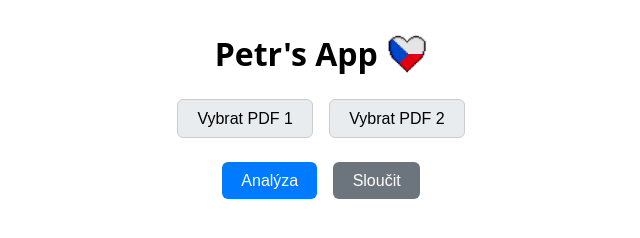
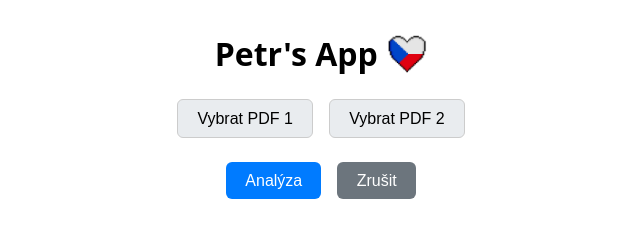
Before and after one commit to a-c-0/PDF-Analyser, a plain HTML site: page index.html in a window 1280 px wide. Shown: the full height of the page, 319-959 px from the left. Drawn offline with Linux system fonts and the light colour scheme.

Commit message:
Change button text from 'Sloučit' to 'Zrušit'

```diff
--- a/index.html
+++ b/index.html
@@ -131,7 +131,7 @@
 
   <div class="actions-row">
     <button id="mergeBtn">Analýza</button>
-    <button id="resetBtn">Sloučit</button>
+    <button id="resetBtn">Zrušit</button>
   </div>
 
   <div id="addedNamesBox"></div>
```
